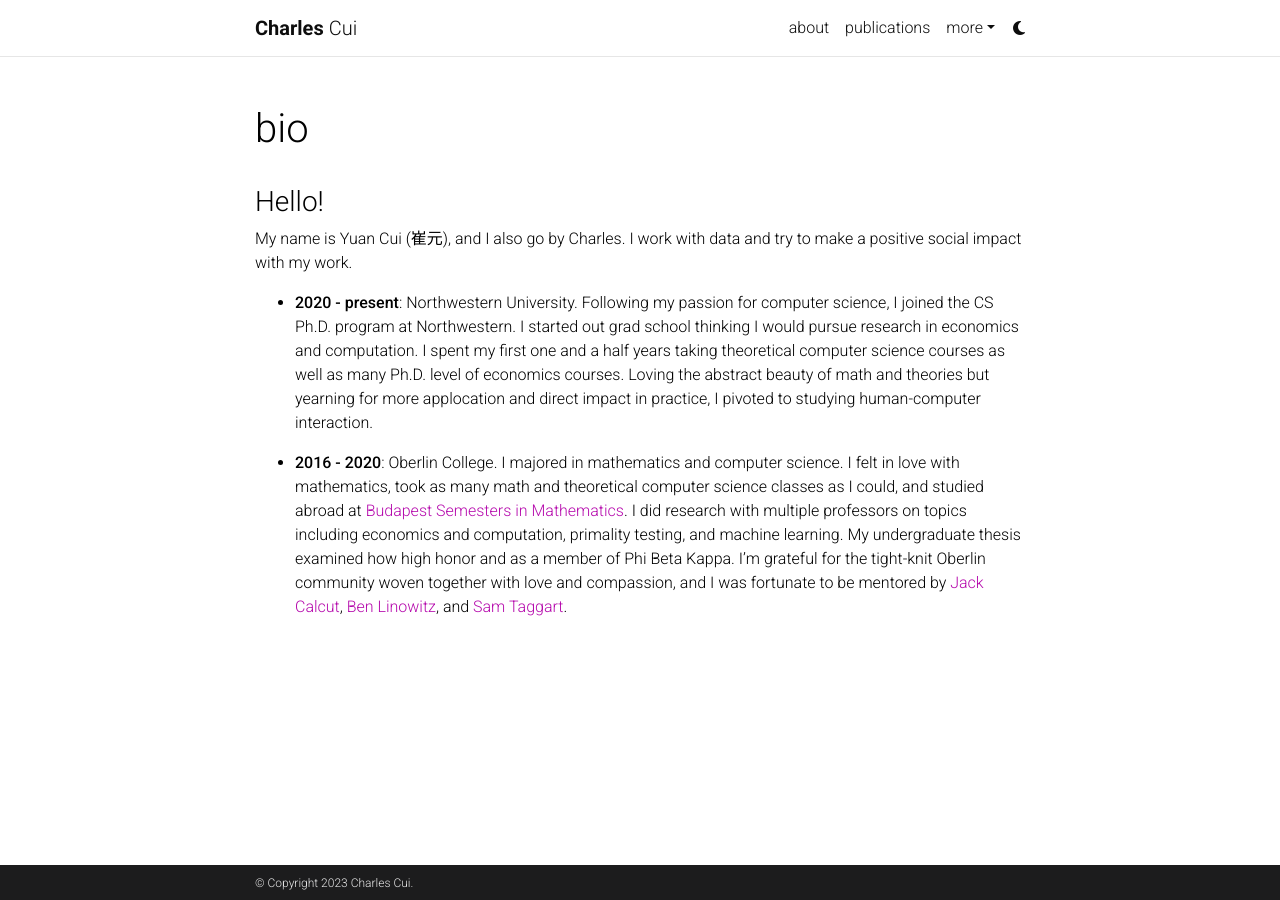
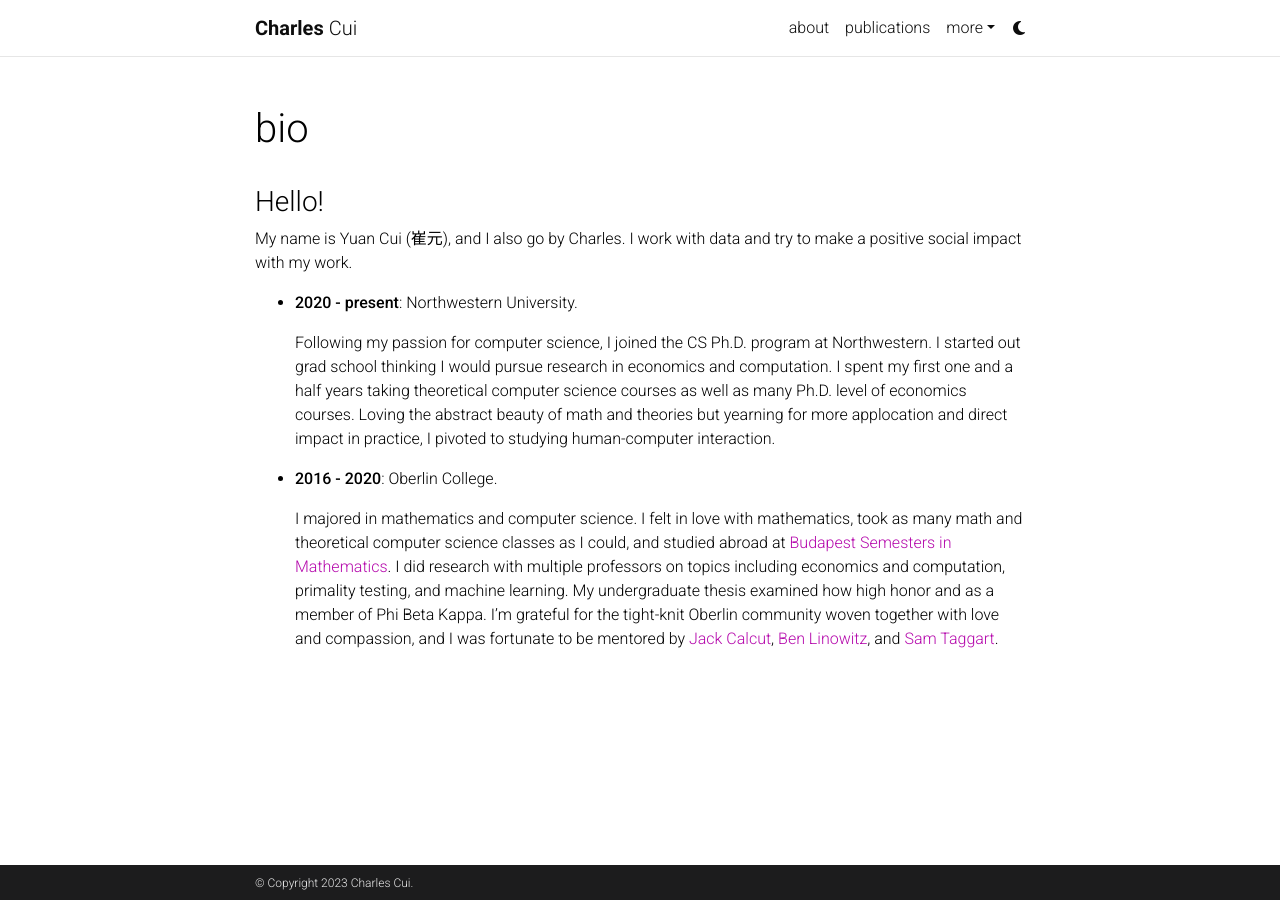
Before and after one commit to digital-flaneur/digital-flaneur.github.io, a Jekyll site: the page built from _pages/bio.md, in a window 1280 px wide. Built offline with Jekyll 4.4.1, drawn with Linux system fonts in a browser that asks for light colours; comment, search, counter and statistics services are not loaded; a style sheet for code colours, icons or effects is not loaded.

Commit message:
update bio

```diff
--- a/_pages/bio.md
+++ b/_pages/bio.md
@@ -11,9 +11,13 @@
 
 My name is Yuan Cui (崔元), and I also go by Charles. I work with data and try to make a positive social impact with my work.
 
-- **2020 - present**: Northwestern University. Following my passion for computer science, I joined the CS Ph.D. program at Northwestern. I started out grad school thinking I would pursue research in economics and computation. I spent my first one and a half years taking theoretical computer science courses as well as many Ph.D. level of economics courses. Loving the abstract beauty of math and theories but yearning for more applocation and direct impact in practice, I pivoted to studying human-computer interaction.
+- **2020 - present**: Northwestern University.
 
-- **2016 - 2020**: Oberlin College. I majored in mathematics and computer science. I felt in love with mathematics, took as many math and theoretical computer science classes as I could, and studied abroad at [Budapest Semesters in Mathematics](https://www.budapestsemesters.com/). I did research with multiple professors on topics including economics and computation, primality testing, and machine learning. My undergraduate thesis examined how high honor and as a member of Phi Beta Kappa. I'm grateful for the tight-knit Oberlin community woven together with love and compassion, and I was fortunate to be mentored by [Jack Calcut](https://www2.oberlin.edu/faculty/jcalcut/), [Ben Linowitz](https://www2.oberlin.edu/faculty/blinowit/), and [Sam Taggart](http://samueltaggart.com/).
+  Following my passion for computer science, I joined the CS Ph.D. program at Northwestern. I started out grad school thinking I would pursue research in economics and computation. I spent my first one and a half years taking theoretical computer science courses as well as many Ph.D. level of economics courses. Loving the abstract beauty of math and theories but yearning for more applocation and direct impact in practice, I pivoted to studying human-computer interaction.
+
+- **2016 - 2020**: Oberlin College.
+
+  I majored in mathematics and computer science. I felt in love with mathematics, took as many math and theoretical computer science classes as I could, and studied abroad at [Budapest Semesters in Mathematics](https://www.budapestsemesters.com/). I did research with multiple professors on topics including economics and computation, primality testing, and machine learning. My undergraduate thesis examined how high honor and as a member of Phi Beta Kappa. I'm grateful for the tight-knit Oberlin community woven together with love and compassion, and I was fortunate to be mentored by [Jack Calcut](https://www2.oberlin.edu/faculty/jcalcut/), [Ben Linowitz](https://www2.oberlin.edu/faculty/blinowit/), and [Sam Taggart](http://samueltaggart.com/).
 
 <!-- My four years at Oberlin left precious and indelible traces in my life. I will always cherish this tight-knit community woven together with love and compassion. It nurtured my heart and changed me in many fundamental ways. There was never a lack of passion for intellectual adventures. I have met mentors and friends who inspired me to grow, showed me to be courageous, and beyond all, loved me and taught me how to love. Therefore, I'm a strong advocate of the small liberal arts college education. I'm currently serving as a Class Ambassador to help fundraise for the [Oberlin Annual Fund](https://advance.oberlin.edu/donate).
 
```
